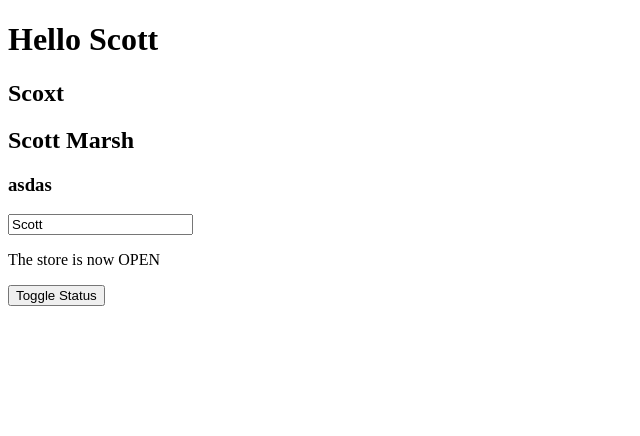
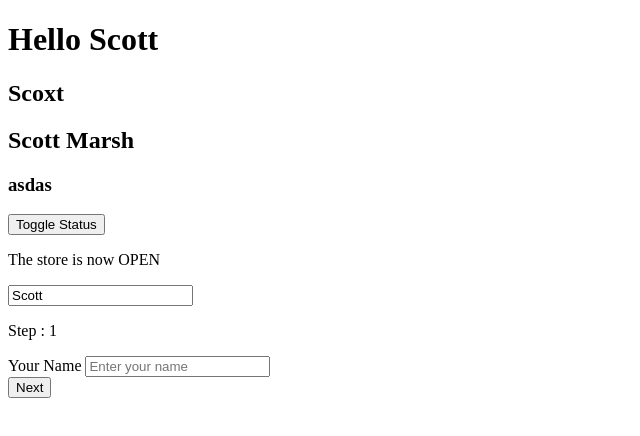
Before and after one commit to MuaviyaImran/svelte-learn-basic, a SvelteKit app: page / in a window 1280 px wide. Shown: the top 436 px of the page, without its empty margins (0-640 px from the left). Built offline with nearby package versions, Linux system fonts and the light colour scheme.

Commit message:
Form Implement

```diff
--- a/src/routes/+page.svelte
+++ b/src/routes/+page.svelte
@@ -1,15 +1,9 @@
 <script lang="ts">
+	import Forms from './Forms.svelte';
 	import Header from './Header.svelte';
 	let name = $state('Scott');
-	let status: 'OPEN' | 'CLOSED' = $state('OPEN');
-
-	function onclick() {
-		status = status === 'OPEN' ? 'CLOSED' : 'OPEN';
-	}
 </script>
 
 <Header {name} fake_name="asdas" />
 
-<p>The store is now {status}</p>
-
-<button {onclick}>Toggle Status</button>
+<Forms />
--- /dev/null
+++ b/src/routes/Forms.svelte
@@ -0,0 +1,68 @@
+<script lang="ts">
+	let formState = $state({
+		name: '',
+		birthday: '',
+		step: 0,
+		error: ''
+	});
+</script>
+
+<main>
+	<p>Step : {formState.step + 1}</p>
+
+	{#if formState.step == 0}
+		<div>
+			<label for="name">Your Name</label>
+			<input type="text" id="name" bind:value={formState.name} placeholder="Enter your name" />
+		</div>
+		<button
+			onclick={() => {
+				if (formState.name !== '') {
+					formState.step += 1;
+					formState.error = '';
+				} else {
+					formState.error = 'Please enter your name';
+				}
+			}}
+		>
+			Next
+		</button>
+	{:else if formState.step == 1}
+		<div>
+			<label for="name">Your Birthday</label>
+			<input
+				type="date"
+				id="bday"
+				bind:value={formState.birthday}
+				placeholder="Enter your birthday"
+			/>
+		</div>
+		<button
+			onclick={() => {
+				if (formState.birthday !== '') {
+					formState.step += 1;
+					formState.error = '';
+				} else {
+					formState.error = 'Please enter your birthday';
+				}
+			}}
+		>
+			Next
+		</button>
+	{:else if formState.step == 2}
+		<p class="success">Form Submitted Successfully</p>
+	{/if}
+	{#if formState.error !== ''}
+		<p class="error">{formState.error}</p>
+	{/if}
+</main>
+
+<style>
+	.error {
+		color: red;
+		font-size: 14px;
+	}
+	.success {
+		color: green;
+	}
+</style>
--- a/src/routes/Header.svelte
+++ b/src/routes/Header.svelte
@@ -1,10 +1,20 @@
 <script lang="ts">
 	let { name, fake_name }: { name: string; fake_name?: string } = $props();
 	let full_name = $derived(name + ' ' + 'Marsh');
+
+	let status: 'OPEN' | 'CLOSED' = $state('OPEN');
+
+	function onclick() {
+		status = status === 'OPEN' ? 'CLOSED' : 'OPEN';
+	}
 </script>
 
 <h1 class="">Hello {name}</h1>
 <h2>{name.replace('t', 'x')}</h2>
 <h2>{full_name}</h2>
 <h3>{fake_name}</h3>
+
+<button {onclick}>Toggle Status</button>
+<p>The store is now {status}</p>
+
 <input type="text" bind:value={name} />
```
